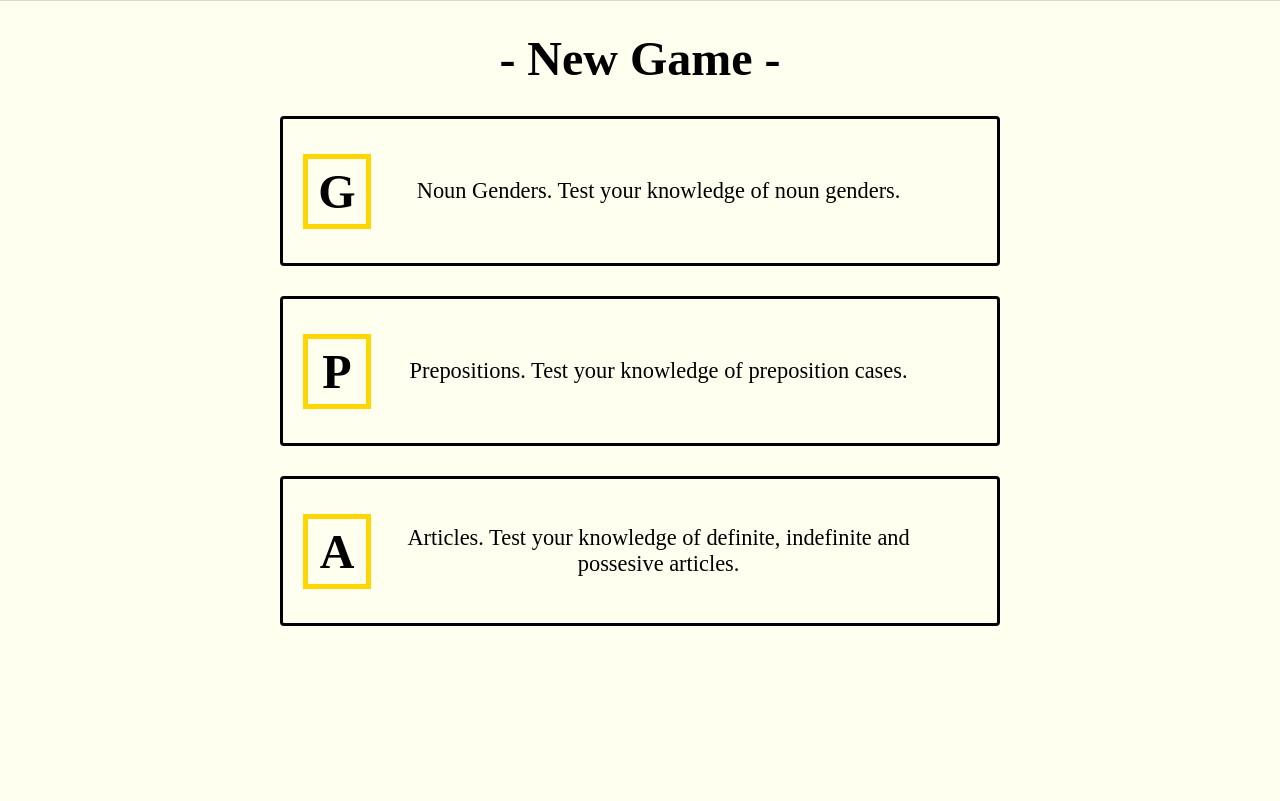
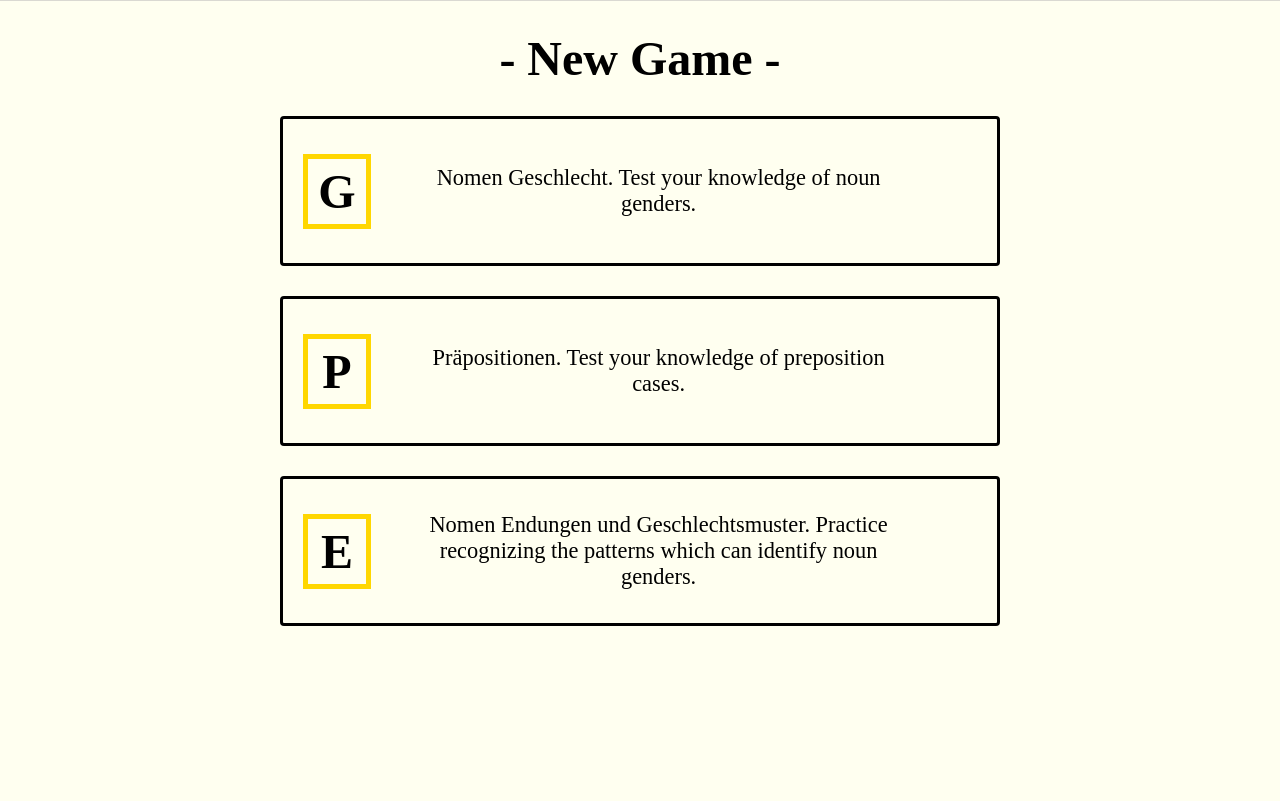
Before and after one commit to derek-watson14/DerDieDas, a Flask app: page / in a window 1280 px wide. Shown: the part 79-880 px from the top of the page. Run offline with Flask 2, Linux system fonts and the light colour scheme.

Commit message:
updated new game menu to reflect new game type

```diff
--- a/templates/new-game.html
+++ b/templates/new-game.html
@@ -8,16 +8,16 @@
       <h2 class="page-head"> - New Game - </h2>
       <a class="option" href="{{ url_for('gender') }}">
         <h1 class="icon">G</h1>
-        <p class="text">Noun Genders. Test your knowledge of noun genders. </p>
+        <p class="text">Nomen Geschlecht. Test your knowledge of noun genders. </p>
       </a>
       <a class="option" href="{{ url_for('prepositions') }}">
         <h1 class="icon">P</h1>
-        <p class="text">Prepositions. Test your knowledge of preposition cases.
+        <p class="text">Präpositionen. Test your knowledge of preposition cases.
         </p>
       </a>
-      <a class="option" href="{{ url_for('articles') }}">
-        <h1 class="icon">A</h1>
-        <p class="text">Articles. Test your knowledge of definite, indefinite and possesive articles. </p>
+      <a class="option" href="{{ url_for('endings') }}">
+        <h1 class="icon">E</h1>
+        <p class="text">Nomen Endungen und Geschlechtsmuster. Practice recognizing the patterns which can identify noun genders. </p>
       </a>
   </div>
 </div>
```
